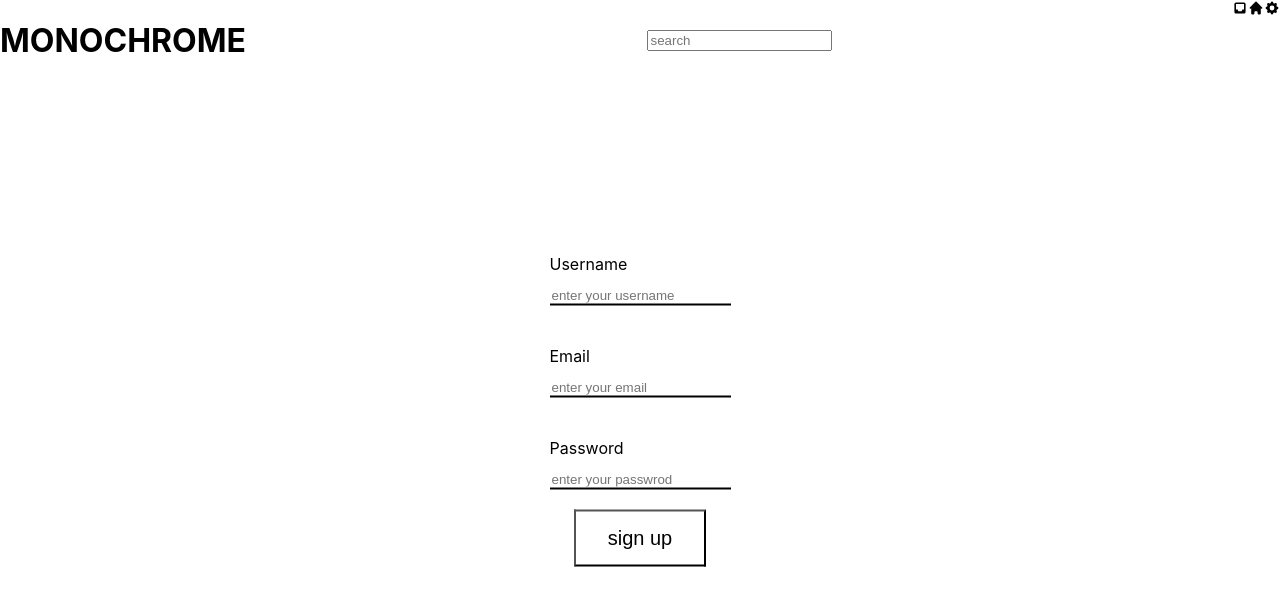
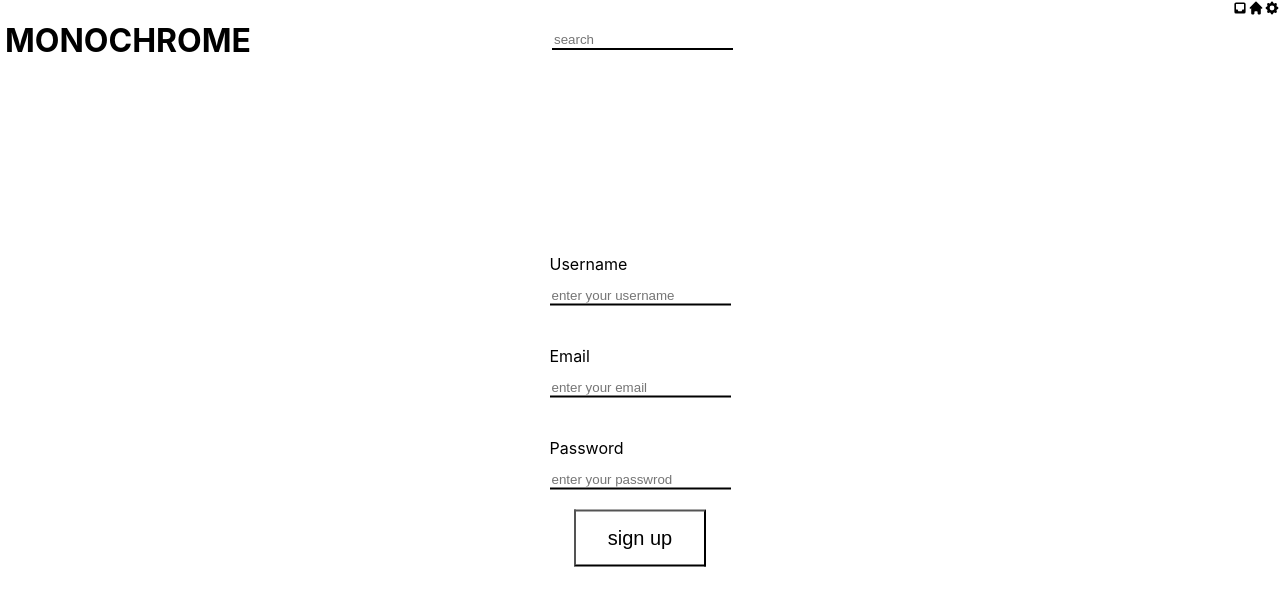
Before and after one commit to matthewpeak/instagram_front_end, a React (Create React App) app: page / in a window 1280 px wide. Shown: the top 606 px of the page. Built offline with nearby package versions, Linux system fonts and the light colour scheme.

Commit message:
nav logic

```diff
--- a/src/NavBar.css
+++ b/src/NavBar.css
@@ -12,8 +12,27 @@
     size: 20px;
 }
 
+.logo-div{
+    width: 33%;
+    padding-left: 5px;
+}
 .search-div{
     display: flex;
-    justify-content: end;
+    justify-content: center;
     align-items: center;
+    width: 33%;
+
 }
+
+.search-bar{
+    border:none;
+    border-bottom: 2px solid black;
+    outline: none;
+}
+
+.navigation{
+    width: 33%;
+    display:flex;
+    justify-content: flex-end;
+
+}
--- a/src/components/NavBar.js
+++ b/src/components/NavBar.js
@@ -5,7 +5,7 @@ const NavBar =(props)=>{
 
     return(
     <div className="header">
-      <div className="logo-box">
+      <div className="logo-div">
         <h1 className="logo">MONOCHROME</h1>
       </div>
       <div className="search-div">
@@ -18,7 +18,7 @@ const NavBar =(props)=>{
             <span className='home-btn'><svg width="16" height="16"xmlns="http://www.w3.org/2000/svg" class="h-5 w-5" viewBox="0 0 20 20" fill="currentColor">
           <path d="M10.707 2.293a1 1 0 00-1.414 0l-7 7a1 1 0 001.414 1.414L4 10.414V17a1 1 0 001 1h2a1 1 0 001-1v-2a1 1 0 011-1h2a1 1 0 011 1v2a1 1 0 001 1h2a1 1 0 001-1v-6.586l.293.293a1 1 0 001.414-1.414l-7-7z" />
         </svg></span>
-          <span><svg width="16" height="16" xmlns="http://www.w3.org/2000/svg" class="h-5 w-5" viewBox="0 0 20 20" fill="currentColor">
+          <span className='settings-btn'><svg width="16" height="16" xmlns="http://www.w3.org/2000/svg" class="h-5 w-5" viewBox="0 0 20 20" fill="currentColor">
           <path fill-rule="evenodd" d="M11.49 3.17c-.38-1.56-2.6-1.56-2.98 0a1.532 1.532 0 01-2.286.948c-1.372-.836-2.942.734-2.106 2.106.54.886.061 2.042-.947 2.287-1.561.379-1.561 2.6 0 2.978a1.532 1.532 0 01.947 2.287c-.836 1.372.734 2.942 2.106 2.106a1.532 1.532 0 012.287.947c.379 1.561 2.6 1.561 2.978 0a1.533 1.533 0 012.287-.947c1.372.836 2.942-.734 2.106-2.106a1.533 1.533 0 01.947-2.287c1.561-.379 1.561-2.6 0-2.978a1.532 1.532 0 01-.947-2.287c.836-1.372-.734-2.942-2.106-2.106a1.532 1.532 0 01-2.287-.947zM10 13a3 3 0 100-6 3 3 0 000 6z" clip-rule="evenodd" />
         </svg></span>
         <span>{props.user}</span>
```
